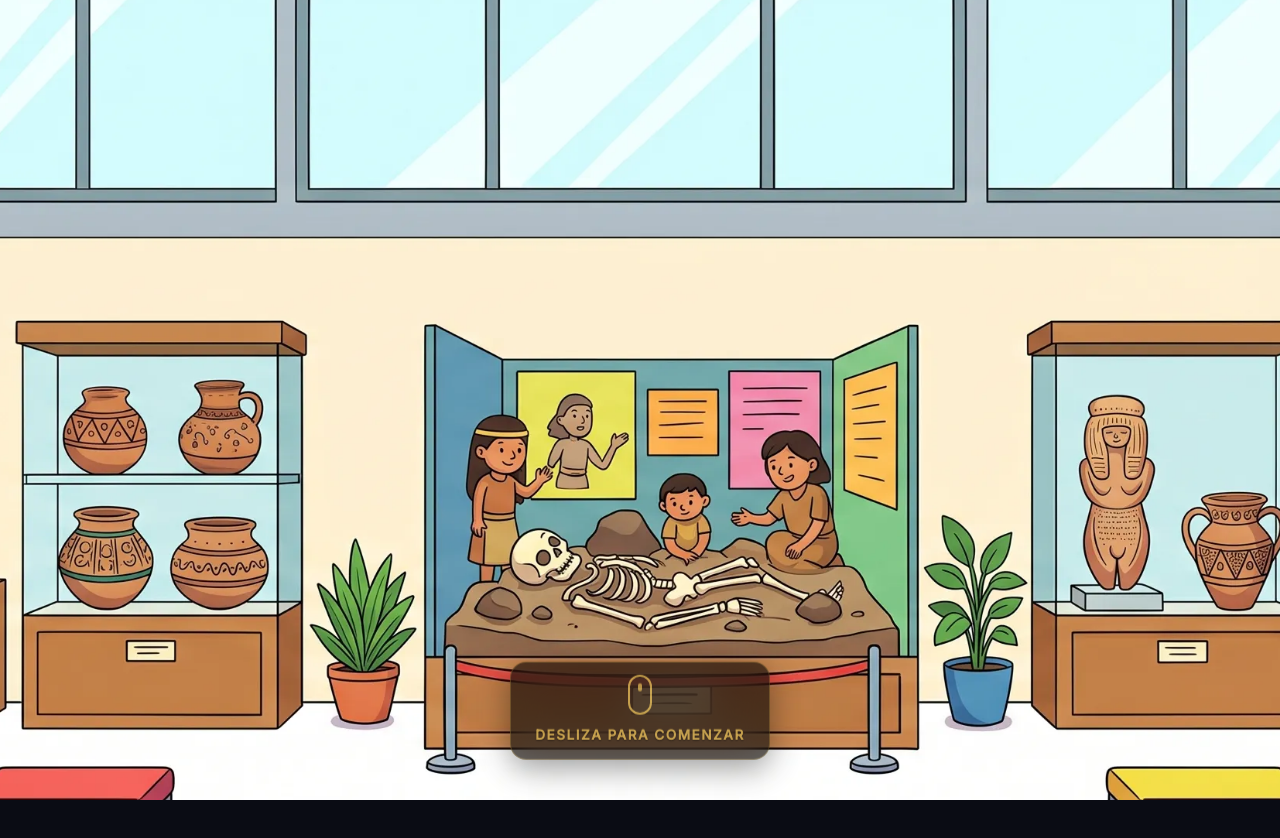
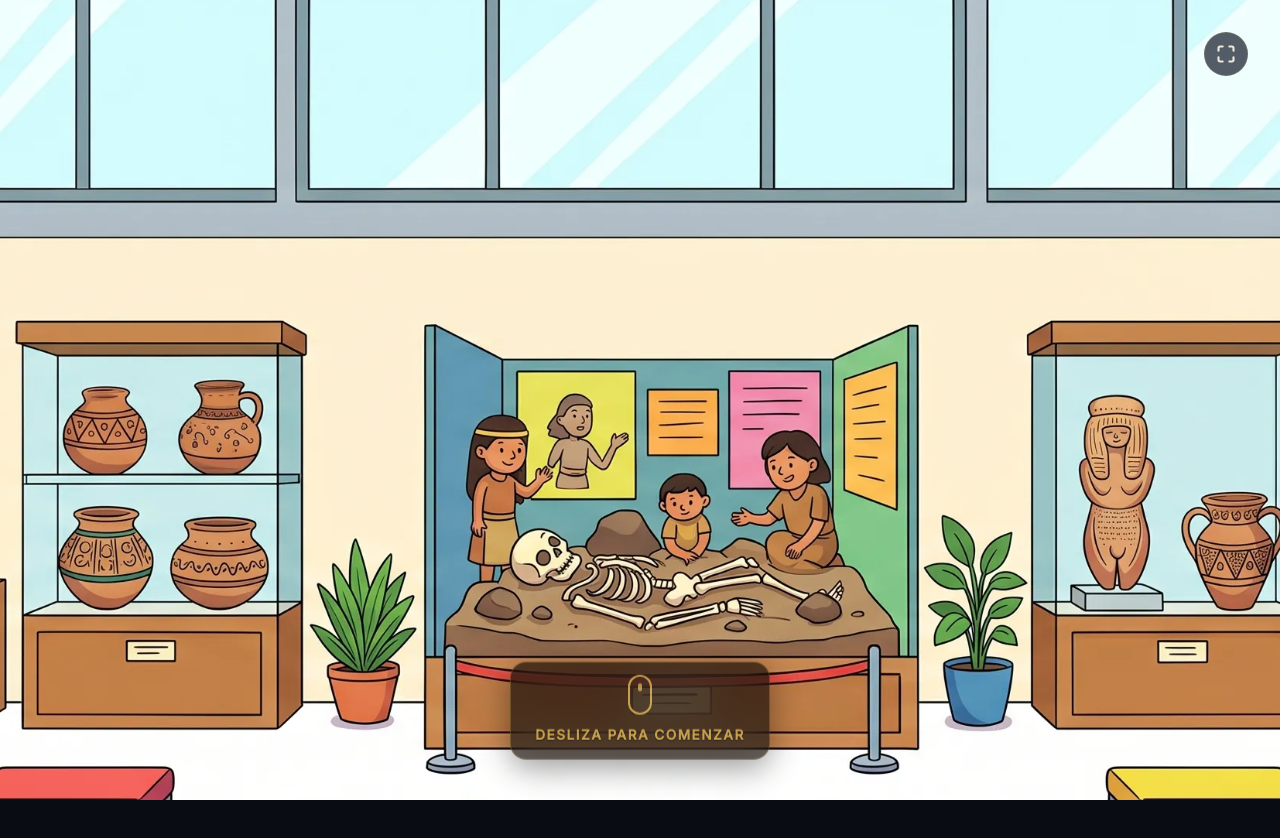
Before and after one commit to DavidParragaMendoza/AmantesDeSumpa, a React (Vite) app: page / in a window 1280 px wide. Shown: the top 838 px of the page. Built offline with nearby package versions, Linux system fonts and the light colour scheme.

Commit message:
Experiencia Inmersiva y Pantalla Completa

```diff
--- a/index.html
+++ b/index.html
@@ -8,6 +8,11 @@
       content="Un viaje interactivo en el tiempo a través de las culturas precolombinas de Santa Elena, Ecuador. Guiado por Rei la salamanquesa."
     />
     <title>Museo Amantes de Sumpa — Viaje en el Tiempo</title>
+    <link rel="manifest" href="/manifest.json" />
+    <meta name="mobile-web-app-capable" content="yes" />
+    <meta name="apple-mobile-web-app-capable" content="yes" />
+    <meta name="apple-mobile-web-app-status-bar-style" content="black-translucent" />
+    <meta name="theme-color" content="#0a0c14" />
     <link rel="preconnect" href="https://fonts.googleapis.com" />
     <link rel="preconnect" href="https://fonts.gstatic.com" crossorigin />
     <link
--- /dev/null
+++ b/src/components/FullscreenToggle.jsx
@@ -0,0 +1,28 @@
+import React from 'react'
+import { useFullscreen } from '../hooks/useFullscreen'
+
+export function FullscreenToggle({ className }) {
+  const { isFullscreen, toggleFullscreen, isSupported } = useFullscreen()
+
+  if (!isSupported) return null
+
+  return (
+    <button
+      id="fullscreen-toggle-btn"
+      className={className || "hud__fullscreen-btn"}
+      onClick={toggleFullscreen}
+      aria-label={isFullscreen ? 'Salir de pantalla completa' : 'Pantalla completa'}
+      title={isFullscreen ? 'Salir de pantalla completa' : 'Pantalla completa'}
+    >
+      {isFullscreen ? (
+        <svg viewBox="0 0 24 24" width="20" height="20" fill="none" stroke="currentColor" strokeWidth="2.5" strokeLinecap="round" strokeLinejoin="round" style={{ display: 'block' }}>
+          <path d="M4 14h6v6M20 10h-6V4M14 10l7-7M10 14l-7 7" />
+        </svg>
+      ) : (
+        <svg viewBox="0 0 24 24" width="20" height="20" fill="none" stroke="currentColor" strokeWidth="2.5" strokeLinecap="round" strokeLinejoin="round" style={{ display: 'block' }}>
+          <path d="M8 3H5a2 2 0 0 0-2 2v3M21 8V5a2 2 0 0 0-2-2h-3M3 16v3a2 2 0 0 0 2 2h3M16 21h3a2 2 0 0 0 2-2v-3" />
+        </svg>
+      )}
+    </button>
+  )
+}
--- a/src/components/HUD.css
+++ b/src/components/HUD.css
@@ -115,11 +115,18 @@
   font-style: italic;
 }
 
-/* ── Audio Toggle (esquina superior derecha) ── */
-.hud__audio-btn {
+/* ── Top Controls Panel (esquina superior derecha) ── */
+.hud__top-controls {
   position: fixed;
   top: var(--space-lg);
   right: var(--space-lg);
+  display: flex;
+  gap: var(--space-sm);
+  z-index: var(--z-hud);
+}
+
+.hud__audio-btn,
+.hud__fullscreen-btn {
   background: rgba(17, 24, 39, 0.7);
   backdrop-filter: blur(8px);
   border: 1px solid rgba(201, 168, 76, 0.2);
@@ -131,19 +138,22 @@
   justify-content: center;
   cursor: pointer;
   font-size: 1.1rem;
+  color: var(--color-text-primary);
   transition:
     background var(--duration-fast) ease,
     border-color var(--duration-fast) ease,
     transform var(--duration-fast) ease;
 }
 
-.hud__audio-btn:hover {
+.hud__audio-btn:hover,
+.hud__fullscreen-btn:hover {
   background: rgba(201, 168, 76, 0.15);
   border-color: rgba(201, 168, 76, 0.5);
   transform: scale(1.1);
 }
 
-.hud__audio-btn:active {
+.hud__audio-btn:active,
+.hud__fullscreen-btn:active {
   transform: scale(0.95);
 }
 
@@ -189,13 +199,23 @@
     font-size: clamp(0.55rem, 1.2vw, 0.75rem);
   }
 
-  /* Audio Toggle más pequeño */
-  .hud__audio-btn {
+  /* Top Controls Panel más pequeño */
+  .hud__top-controls {
     top: 0.75rem;
     right: 0.75rem;
+    gap: 0.5rem;
+  }
+
+  .hud__audio-btn,
+  .hud__fullscreen-btn {
     width: 36px;
     height: 36px;
     font-size: 0.9rem;
+  }
+
+  .hud__fullscreen-btn svg {
+    width: 16px;
+    height: 16px;
   }
 
   /* Progress Bar más cerca del borde inferior */
--- a/src/components/HUD.jsx
+++ b/src/components/HUD.jsx
@@ -12,6 +12,7 @@
  */
 
 import { useMuseoStore, ESCENAS } from '../store/useMuseoStore'
+import { FullscreenToggle } from './FullscreenToggle'
 import './HUD.css'
 
 // ── Indicador de Era Temporal ─────────────────────────────────
@@ -68,7 +69,6 @@ function ReiDialog() {
     </div>
   )
 }
-
 // ── Toggle de Audio ────────────────────────────────────────────
 function AudioToggle() {
   const audioHabilitado = useMuseoStore(s => s.audioHabilitado)
@@ -106,7 +106,10 @@ export function HUD() {
       <EraIndicator />
       <JourneyProgress />
       <ReiDialog />
-      <AudioToggle />
+      <div className="hud__top-controls">
+        <FullscreenToggle />
+        <AudioToggle />
+      </div>
     </div>
   )
 }
--- a/src/components/LandingPage.css
+++ b/src/components/LandingPage.css
@@ -316,3 +316,56 @@
     font-size: 1rem;
   }
 }
+
+/* Floating controls on landing page (top right) */
+.landing-top-controls {
+  position: absolute;
+  top: var(--space-lg, 2rem);
+  right: var(--space-lg, 2rem);
+  z-index: 120; /* Above background and overlay */
+}
+
+.landing-fullscreen-btn {
+  background: rgba(17, 24, 39, 0.7);
+  backdrop-filter: blur(8px);
+  -webkit-backdrop-filter: blur(8px);
+  border: 1px solid rgba(201, 168, 76, 0.2);
+  border-radius: 50%;
+  width: 44px;
+  height: 44px;
+  display: flex;
+  align-items: center;
+  justify-content: center;
+  cursor: pointer;
+  font-size: 1.1rem;
+  color: var(--color-text-primary, #f0e8d8);
+  transition:
+    background var(--duration-fast, 200ms) ease,
+    border-color var(--duration-fast, 200ms) ease,
+    transform var(--duration-fast, 200ms) ease;
+}
+
+.landing-fullscreen-btn:hover {
+  background: rgba(201, 168, 76, 0.15);
+  border-color: rgba(201, 168, 76, 0.5);
+  transform: scale(1.1);
+}
+
+.landing-fullscreen-btn:active {
+  transform: scale(0.95);
+}
+
+@media (max-width: 900px) and (orientation: landscape) {
+  .landing-top-controls {
+    top: 0.75rem;
+    right: 0.75rem;
+  }
+  .landing-fullscreen-btn {
+    width: 36px;
+    height: 36px;
+  }
+  .landing-fullscreen-btn svg {
+    width: 16px;
+    height: 16px;
+  }
+}
--- a/src/components/LandingPage.jsx
+++ b/src/components/LandingPage.jsx
@@ -2,6 +2,7 @@ import React, { useEffect, useRef } from 'react'
 import gsap from 'gsap'
 import { ScrollTrigger } from 'gsap/ScrollTrigger'
 import { useMuseoStore } from '../store/useMuseoStore'
+import { FullscreenToggle } from './FullscreenToggle'
 import './LandingPage.css'
 
 gsap.registerPlugin(ScrollTrigger)
@@ -102,6 +103,11 @@ export function LandingPage() {
     <div ref={containerRef} className="landing-container">
       {/* Capa de Viewport Fijo */}
       <div className="landing-fixed-viewport">
+        {/* Controles superiores flotantes (Pantalla Completa) */}
+        <div className="landing-top-controls">
+          <FullscreenToggle className="landing-fullscreen-btn" />
+        </div>
+
         {/* Contenedor de la Imagen de Fondo (Detrás del SVG de Cobertura) */}
         <div ref={bgRef} className="landing-bg-image-wrapper">
           <img
--- /dev/null
+++ b/src/hooks/useFullscreen.js
@@ -0,0 +1,71 @@
+import { useState, useEffect } from 'react'
+
+export function useFullscreen() {
+  const [isFullscreen, setIsFullscreen] = useState(false)
+
+  useEffect(() => {
+    const handleFullscreenChange = () => {
+      setIsFullscreen(
+        !!(document.fullscreenElement ||
+          document.webkitFullscreenElement ||
+          document.mozFullScreenElement ||
+          document.msFullscreenElement)
+      )
+    }
+
+    document.addEventListener('fullscreenchange', handleFullscreenChange)
+    document.addEventListener('webkitfullscreenchange', handleFullscreenChange)
+    document.addEventListener('mozfullscreenchange', handleFullscreenChange)
+    document.addEventListener('MSFullscreenChange', handleFullscreenChange)
+
+    return () => {
+      document.removeEventListener('fullscreenchange', handleFullscreenChange)
+      document.removeEventListener('webkitfullscreenchange', handleFullscreenChange)
+      document.removeEventListener('mozfullscreenchange', handleFullscreenChange)
+      document.removeEventListener('MSFullscreenChange', handleFullscreenChange)
+    }
+  }, [])
+
+  const toggleFullscreen = async () => {
+    if (!document.fullscreenElement &&
+        !document.webkitFullscreenElement &&
+        !document.mozFullScreenElement &&
+        !document.msFullscreenElement) {
+      // Enter fullscreen
+      const docEl = document.documentElement
+      try {
+        if (docEl.requestFullscreen) {
+          await docEl.requestFullscreen()
+        } else if (docEl.webkitRequestFullscreen) {
+          await docEl.webkitRequestFullscreen()
+        } else if (docEl.msRequestFullscreen) {
+          await docEl.msRequestFullscreen()
+        }
+      } catch (err) {
+        console.error('Error entering fullscreen:', err)
+      }
+    } else {
+      // Exit fullscreen
+      try {
+        if (document.exitFullscreen) {
+          await document.exitFullscreen()
+        } else if (document.webkitExitFullscreen) {
+          await document.webkitExitFullscreen()
+        } else if (document.msExitFullscreen) {
+          await document.msExitFullscreen()
+        }
+      } catch (err) {
+        console.error('Error exiting fullscreen:', err)
+      }
+    }
+  }
+
+  const isSupported = typeof document !== 'undefined' && !!(
+    document.documentElement.requestFullscreen ||
+    document.documentElement.webkitRequestFullscreen ||
+    document.documentElement.mozRequestFullScreen ||
+    document.documentElement.msRequestFullscreen
+  )
+
+  return { isFullscreen, toggleFullscreen, isSupported }
+}
--- a/src/index.css
+++ b/src/index.css
@@ -51,6 +51,8 @@ html {
   /* El scroll nativo de la página controla la narrativa */
   scroll-behavior: auto; /* GSAP controla el scroll, no CSS */
   font-size: 16px;
+  overscroll-behavior: none;
+  overscroll-behavior-y: none;
 }
 
 body {
@@ -60,6 +62,8 @@ body {
   font-weight: 400;
   line-height: 1.6;
   overflow-x: hidden;
+  overscroll-behavior: none;
+  overscroll-behavior-y: none;
   /* El body tendrá una altura grande para que GSAP/ScrollTrigger
      pueda calcular el progreso del scroll narrativo */
 }
```
Also changed, not shown: public/manifest.json (added).
